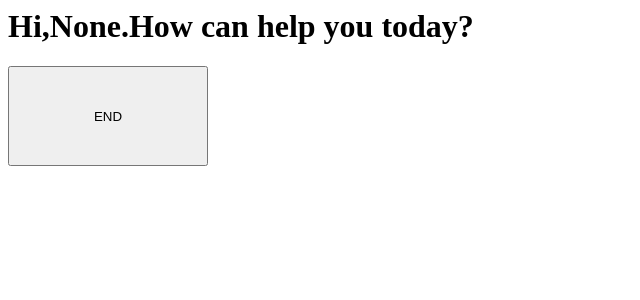
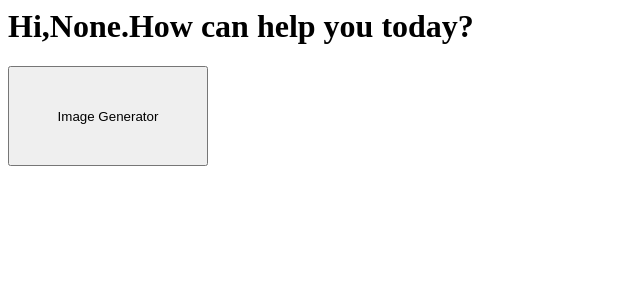
Before and after one commit to Khm060513/rps-19Feb, a Flask app: page /main in a window 1280 px wide. Shown: the top 300 px of the page, without its empty margins (0-640 px from the left). Run offline with Flask 3, Linux system fonts and the light colour scheme.

Commit message:
Update main.html

```diff
--- a/templates/main.html
+++ b/templates/main.html
@@ -8,6 +8,6 @@
 <div class="container">
 <h1>Hi,{{r}}.How can help you today?</h1>
 <form action ="/image_gpt" method="post">
-    <input type ="submit" value="END" style="width:200px;height:100px;">
+    <input type ="submit" value="Image Generator" style="width:200px;height:100px;">
 </form>
 </div>
```
